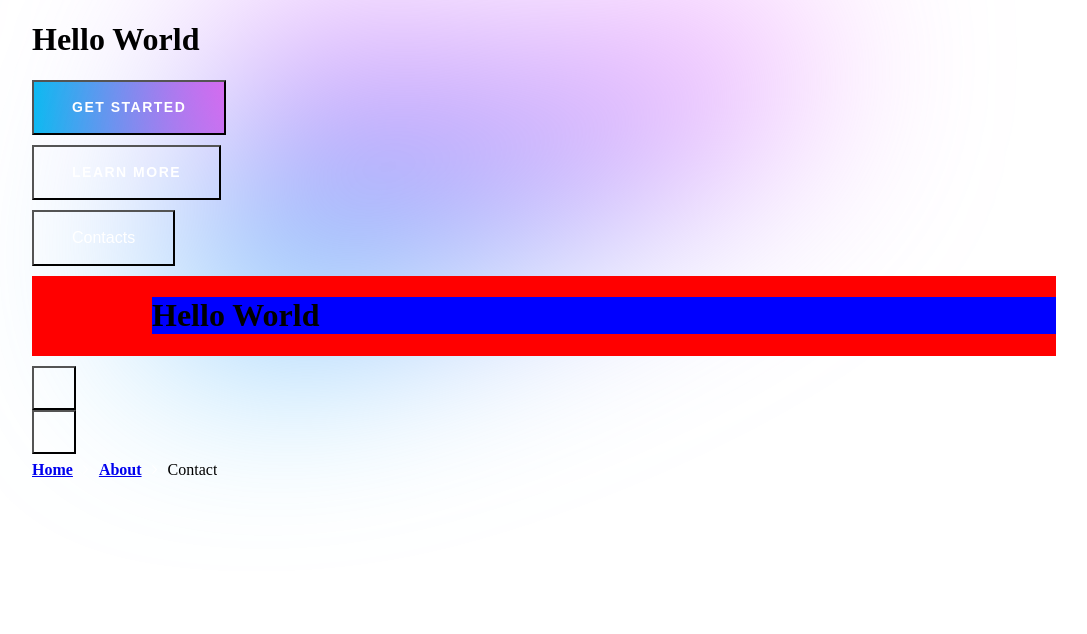
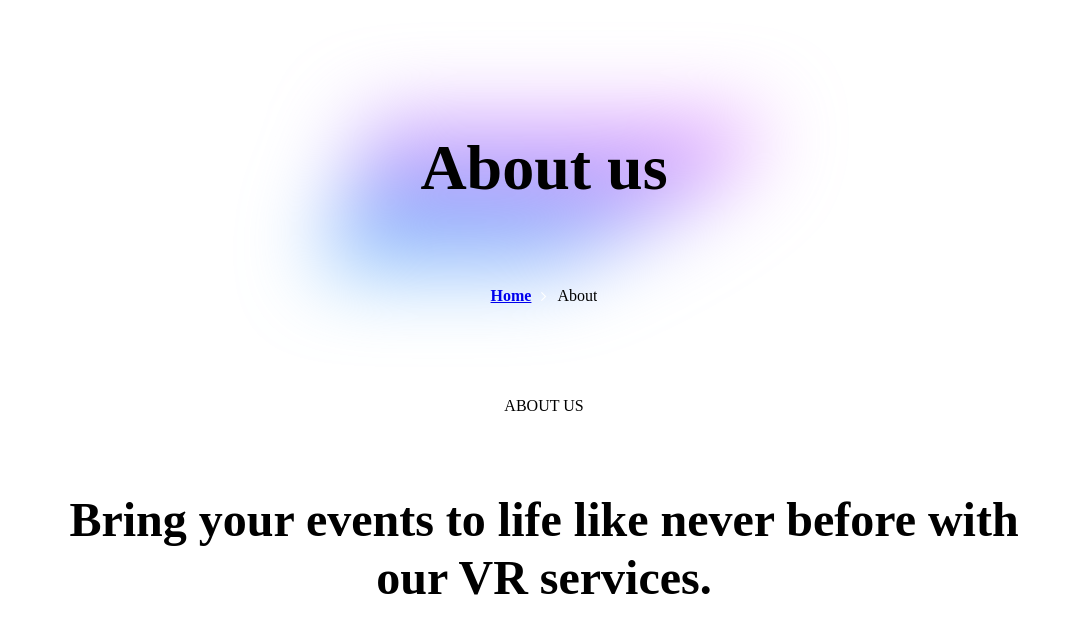
Before and after one commit to Ihaasbut/vrnas, a Next.js app: page /home/HomeContent in a window 1280 px wide. Shown: the top 634 px of the page, without its empty margins (96-1183 px from the left). Built offline with nearby package versions, Linux system fonts and the light colour scheme.

Commit message:
VRN-9: Добавила два вида заголовков, поправила ArcGlow

```diff
--- a/src/assets/styles/globals.scss
+++ b/src/assets/styles/globals.scss
@@ -15,11 +15,9 @@ body {
 a {
    color: $color-white;
    text-decoration: none;
-   -webkit-tap-highlight-color: transparent;
-   user-select: none;
-   -webkit-user-select: none;
 
-   @include hover {
+   &:focus {
+      outline: none;
    }
 }
 
@@ -28,12 +26,10 @@ button {
 }
 
 .border-brand {
-   border: 1px solid transparent;
    border-image: $color-brand 1;
 }
 
 .border-white-fade {
-   border: 1px solid transparent;
    border-image: $color-white-fade 1;
 }
 
--- a/src/components/arc-glow/ArcGlow.module.scss
+++ b/src/components/arc-glow/ArcGlow.module.scss
@@ -1,5 +1,13 @@
 .arcGlow {
    position: absolute;
-   filter: blur(100px);
+   filter: blur(42px);
    z-index: -1;
+   background-image: url("../../assets/images/arc-glow.svg");
+   background-size: cover;
+   background-position: center;
+   background-repeat: no-repeat;
+
+   @include mobile {
+      filter: blur(32px);
+   }
 }
--- a/src/components/arc-glow/ArcGlow.tsx
+++ b/src/components/arc-glow/ArcGlow.tsx
@@ -1,5 +1,3 @@
-import Image from "next/image";
-import arcGlowImage from "@/assets/images/arc-glow.svg";
 import styles from "./ArcGlow.module.scss";
 
 type ArcGlowConf = {
@@ -9,6 +7,7 @@ type ArcGlowConf = {
    top?: string;
    right?: string;
    bottom?: string;
+   transform?: string;
 };
 
 type ArcGlowProps = {
@@ -16,7 +15,7 @@ type ArcGlowProps = {
 };
 
 function ArcGlow({ config }: ArcGlowProps) {
-   const { width, height, left, top, right, bottom } = config;
+   const { width, height, left, top, right, bottom, transform } = config;
 
    return (
       <div
@@ -27,15 +26,10 @@ function ArcGlow({ config }: ArcGlowProps) {
             top: top,
             right: right,
             bottom: bottom,
+            transform: transform,
          }}
          className={styles.arcGlow}
-      >
-         <Image
-            src={arcGlowImage}
-            alt="Arc Glow"
-            style={{ objectFit: "contain" }}
-         />
-      </div>
+      ></div>
    );
 }
 
--- /dev/null
+++ b/src/components/titles/block-title/BlockTitle.module.scss
@@ -0,0 +1,5 @@
+.blockTitle {
+   display: flex;
+   flex-direction: column;
+   gap: 12px;
+}
--- /dev/null
+++ b/src/components/titles/block-title/BlockTitle.tsx
@@ -0,0 +1,28 @@
+import Typography from "@/components/typography/Typography";
+import styles from "./BlockTitle.module.scss";
+import { useClientBreakpoint } from "@/hooks/useClientBreakpoint";
+import { BlockTitleProps } from "./BlockTitle.types";
+
+function BlockTitle({ title, description, isCenter }: BlockTitleProps) {
+   const { isMobile } = useClientBreakpoint();
+
+   return (
+      <div
+         className={styles.blockTitle}
+         style={{
+            alignItems: isCenter ? "center" : "left",
+            textAlign: isCenter ? "center" : "left",
+         }}
+      >
+         <Typography variant="caption-1" as="h3" className="text-linear">
+            {title}
+         </Typography>
+
+         <Typography variant={isMobile ? "heading-5" : "heading-2"} as="p">
+            {description}
+         </Typography>
+      </div>
+   );
+}
+
+export default BlockTitle;
--- /dev/null
+++ b/src/components/titles/block-title/BlockTitle.types.ts
@@ -0,0 +1,5 @@
+export type BlockTitleProps = {
+   title: string;
+   description: string;
+   isCenter?: boolean;
+};
--- /dev/null
+++ b/src/components/titles/page-title/PageTitle.module.scss
@@ -0,0 +1,16 @@
+.page-title {
+   position: relative;
+   width: 100%;
+   display: flex;
+   flex-direction: column;
+   justify-content: center;
+   align-items: center;
+   gap: 24px;
+   padding: 70px 0;
+   border-bottom: 1px solid transparent;
+
+   @include mobile {
+      padding: 64px 0;
+      margin-top: 90px;
+   }
+}
--- /dev/null
+++ b/src/components/titles/page-title/PageTitle.tsx
@@ -0,0 +1,33 @@
+import { useClientBreakpoint } from "@/hooks/useClientBreakpoint";
+import { PageTitleProps } from "./PageTitle.types";
+import Typography from "@/components/typography/Typography";
+import Breadcrumbs from "@/components/breadcrumbs/Breadcrumbs";
+import ArcGlow from "@/components/arc-glow/ArcGlow";
+import styles from "./PageTitle.module.scss";
+import cn from "classnames";
+
+function PageTitle({ title, breadcrumbs }: PageTitleProps) {
+   const { isMobile } = useClientBreakpoint();
+
+   const PAGE_TITLE_CONFIG = {
+      width: isMobile ? "299px" : "449px",
+      height: isMobile ? "98px" : "147px",
+      left: "50%",
+      top: "50%",
+      transform: "translate(-50%, -50%)",
+   };
+
+   return (
+      <div className={cn(styles["page-title"], "border-brand")}>
+         <Typography variant={isMobile ? "heading-3" : "heading-1"} as="h2">
+            {title}
+         </Typography>
+
+         <Breadcrumbs breadcrumbs={breadcrumbs} />
+
+         <ArcGlow config={PAGE_TITLE_CONFIG} />
+      </div>
+   );
+}
+
+export default PageTitle;
--- /dev/null
+++ b/src/components/titles/page-title/PageTitle.types.ts
@@ -0,0 +1,5 @@
+import { BreadcrumbsProps } from "@/components/breadcrumbs/Breadcrumbs.types";
+
+export type PageTitleProps = BreadcrumbsProps & {
+   title: string;
+};
--- a/src/pages/home/HomeContent.tsx
+++ b/src/pages/home/HomeContent.tsx
@@ -6,7 +6,8 @@ import styles from "./HomeContent.module.scss";
 import Container from "@/components/container/Container";
 import { useClientBreakpoint } from "@/hooks/useClientBreakpoint";
 import Breadcrumbs from "@/components/breadcrumbs/Breadcrumbs";
-import ArcGlow from "@/components/arc-glow/ArcGlow";
+import PageTitle from "@/components/titles/page-title/PageTitle";
+import BlockTitle from "@/components/titles/block-title/BlockTitle";
 
 function HomeContent() {
    const { isDesktop } = useClientBreakpoint();
@@ -20,17 +21,21 @@ function HomeContent() {
          title: "About",
          link: "/about",
       },
-      {
-         title: "Contact",
-         link: "/contact",
-      },
    ];
 
    return (
       <Container>
-         <h1 className="text-linear">Hello World</h1>
+         {/* <h1 className="text-linear">Hello World</h1> */}
 
-         <div className={styles.buttons}>
+         <PageTitle title="About us" breadcrumbs={breadcrumbs} />
+
+         <BlockTitle
+            title="about us"
+            description="Bring your events to life like never before with our VR services."
+            isCenter
+         />
+
+         {/* <div className={styles.buttons}>
             <Button variant="fill" onClick={() => {}}>
                <Typography variant="button-1" as={"span"}>
                   Get started
@@ -67,14 +72,6 @@ function HomeContent() {
             </Button>
          </div>
 
-         <ArcGlow
-            config={{
-               width: "300px",
-               height: "300px",
-               left: "20%",
-               top: "0",
-            }}
-         />
          <Button variant="ghost" onClick={() => {}} isSkipPadding>
             <div
                style={{
@@ -84,7 +81,7 @@ function HomeContent() {
             ></div>
          </Button>
 
-         <Breadcrumbs breadcrumbs={breadcrumbs} />
+         <Breadcrumbs breadcrumbs={breadcrumbs} /> */}
       </Container>
    );
 }
```
